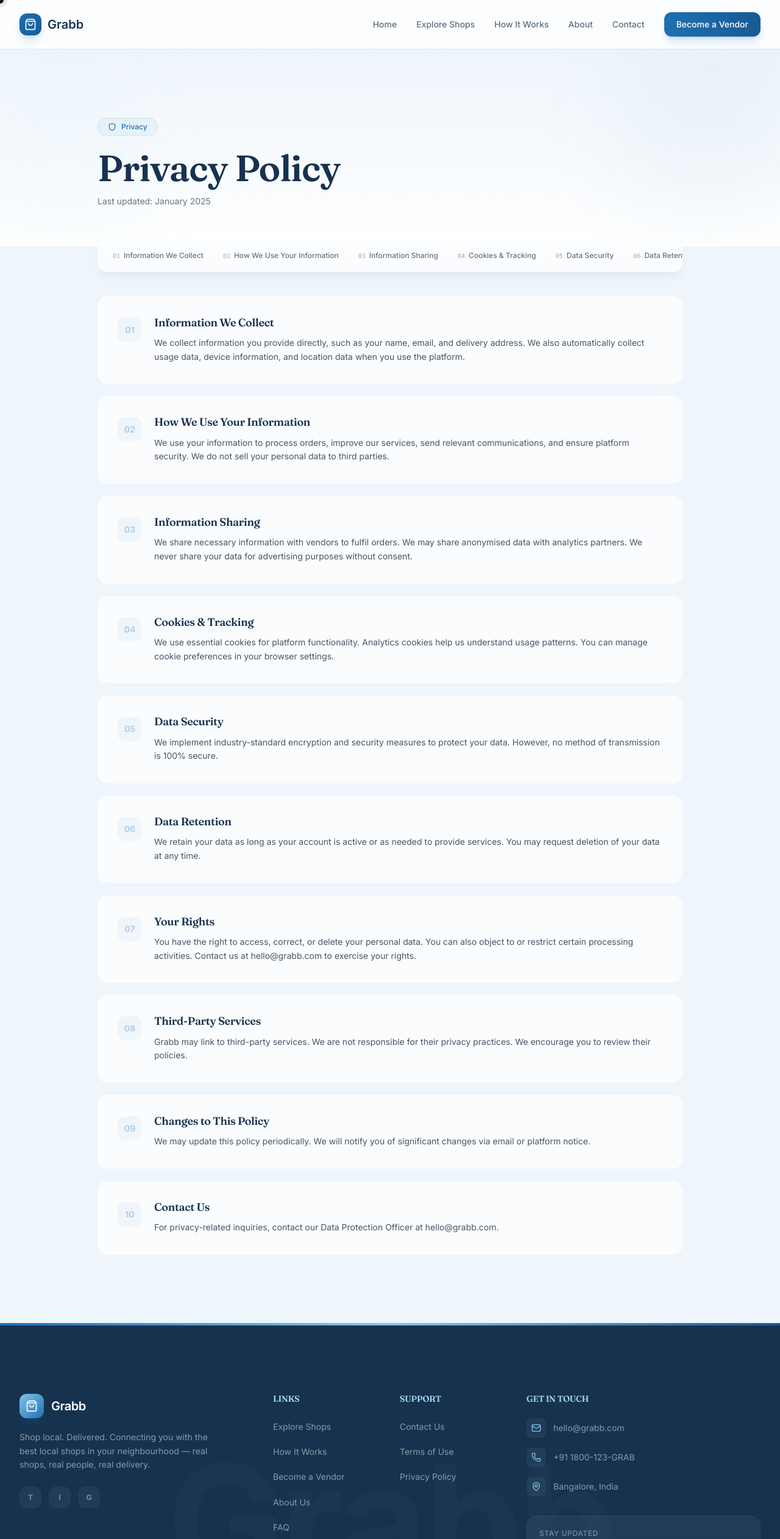
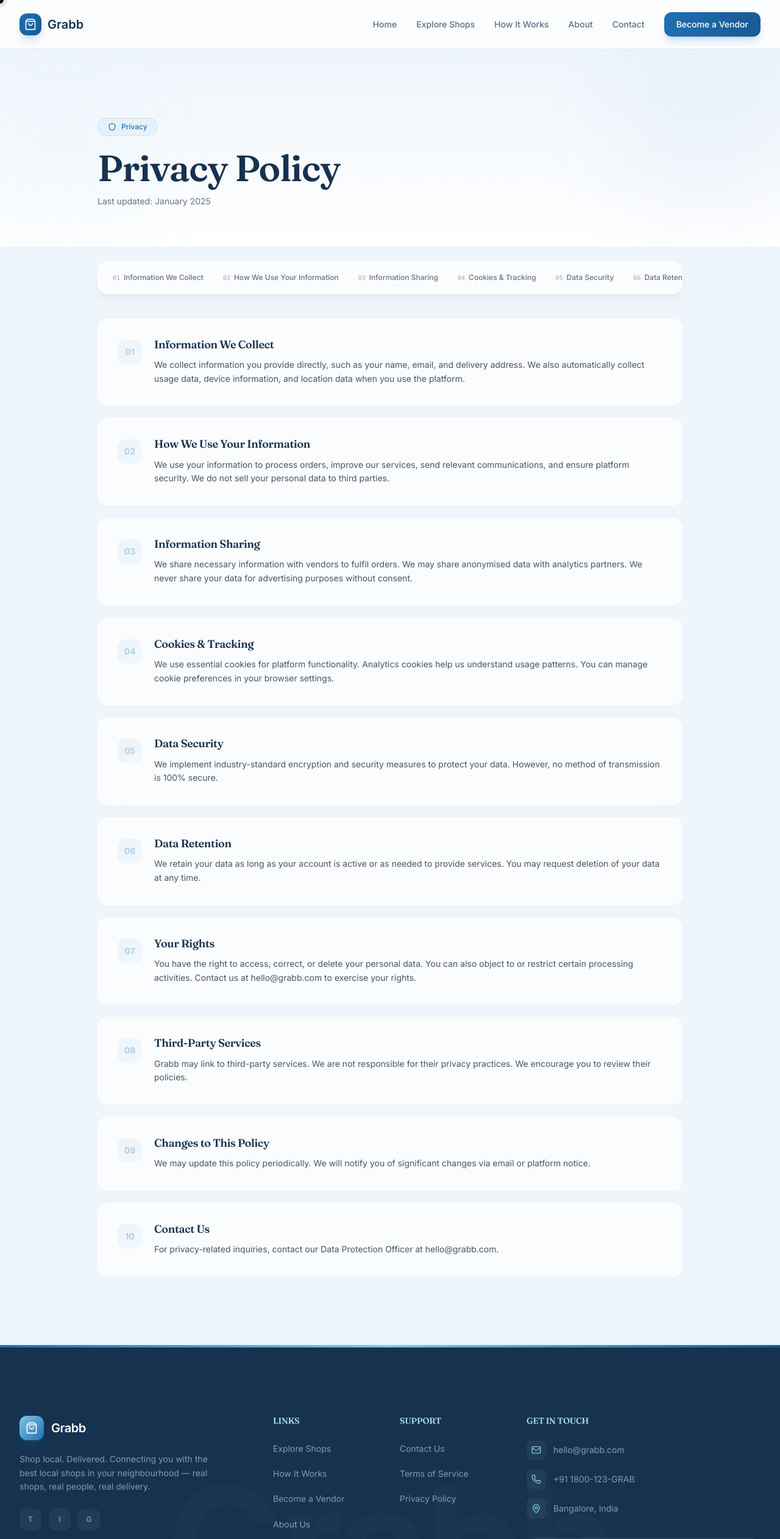
Before and after one commit to ArjunK017/Grabb-Local-Vendor-Discovery-Delivery-Platform, a React (Vite) app: page /privacy in a window 1280 px wide. Shown: the top 2523 px of the page at 61% size. Built offline with nearby package versions, Linux system fonts and the light colour scheme.

Commit message:
Adjust footer social links, become-a-vendor form, FAQ page, privacy page

```diff
--- a/src/components/Footer.tsx
+++ b/src/components/Footer.tsx
@@ -109,7 +109,7 @@ export default function Footer() {
             <ul className="space-y-3.5">
               {[
                 { to: '/contact', label: 'Contact Us' },
-                { to: '/terms', label: 'Terms of Use' },
+                { to: '/terms', label: 'Terms of Service' },
                 { to: '/privacy', label: 'Privacy Policy' },
               ].map((link, i) => (
                 <motion.li key={link.to} custom={i} variants={linkVariants}>
--- a/src/pages/BecomeAVendor.tsx
+++ b/src/pages/BecomeAVendor.tsx
@@ -95,7 +95,7 @@ export default function BecomeAVendor() {
       </section>
 
       {/* Benefits */}
-      <section className="pb-16 md:pb-24">
+      <section className="pb-16 md:pb-24 mt-6">
         <div className="max-w-7xl mx-auto px-4 sm:px-6 lg:px-8">
           <motion.div
             initial={{ opacity: 0, y: 20 }}
--- a/src/pages/FAQ.tsx
+++ b/src/pages/FAQ.tsx
@@ -102,7 +102,7 @@ export default function FAQ() {
       </section>
 
       {/* FAQ Content */}
-      <section className="pb-20 md:pb-28">
+      <section className="mt-6 pb-20 md:pb-28">
         <div className="max-w-4xl mx-auto px-4 sm:px-6 lg:px-8 space-y-10">
           {filtered.length > 0 ? (
             filtered.map((section, si) => (
--- a/src/pages/Privacy.tsx
+++ b/src/pages/Privacy.tsx
@@ -45,7 +45,7 @@ export default function Privacy() {
       </section>
 
       {/* Horizontal TOC */}
-      <section className="-mt-3 pb-8 md:pb-10">
+      <section className="mt-6 pb-8 md:pb-10">
         <div className="max-w-5xl mx-auto px-4 sm:px-6 lg:px-8">
           <motion.div
             initial={{ opacity: 0, y: 16 }}
```
